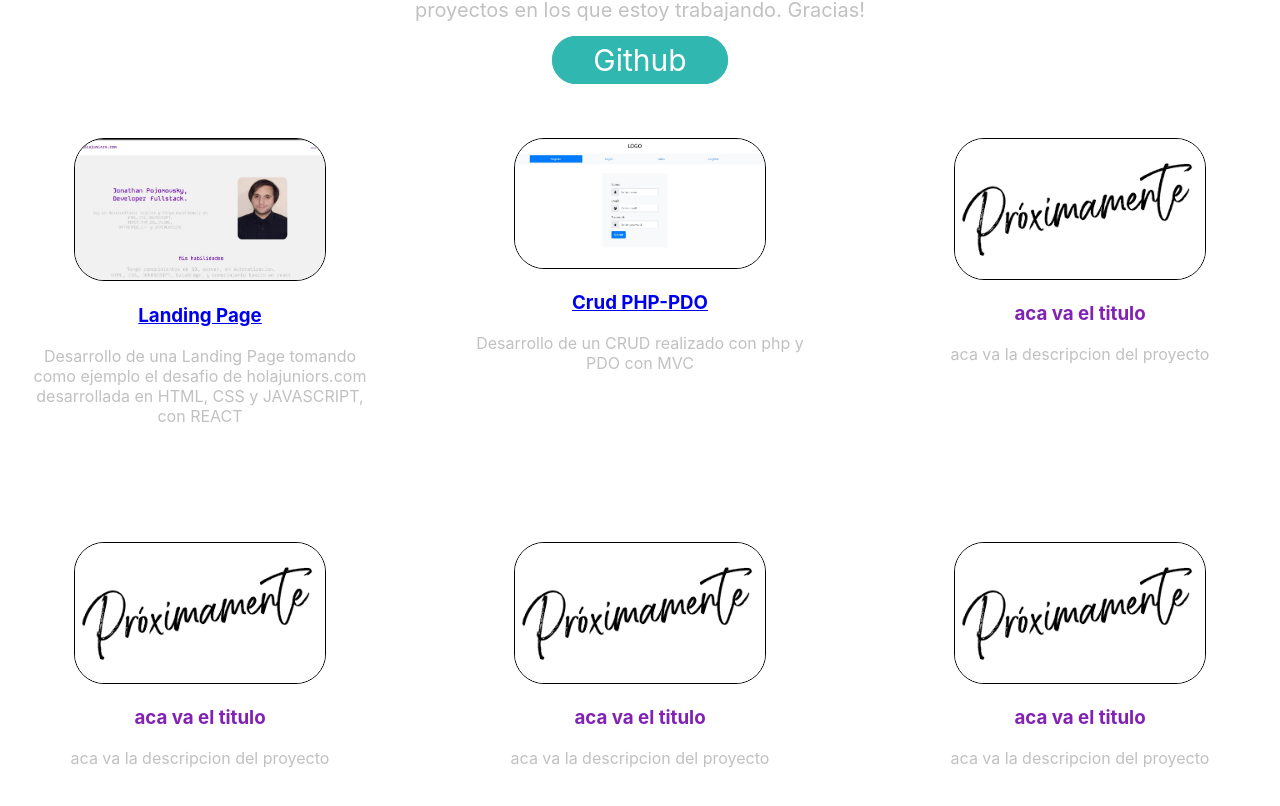
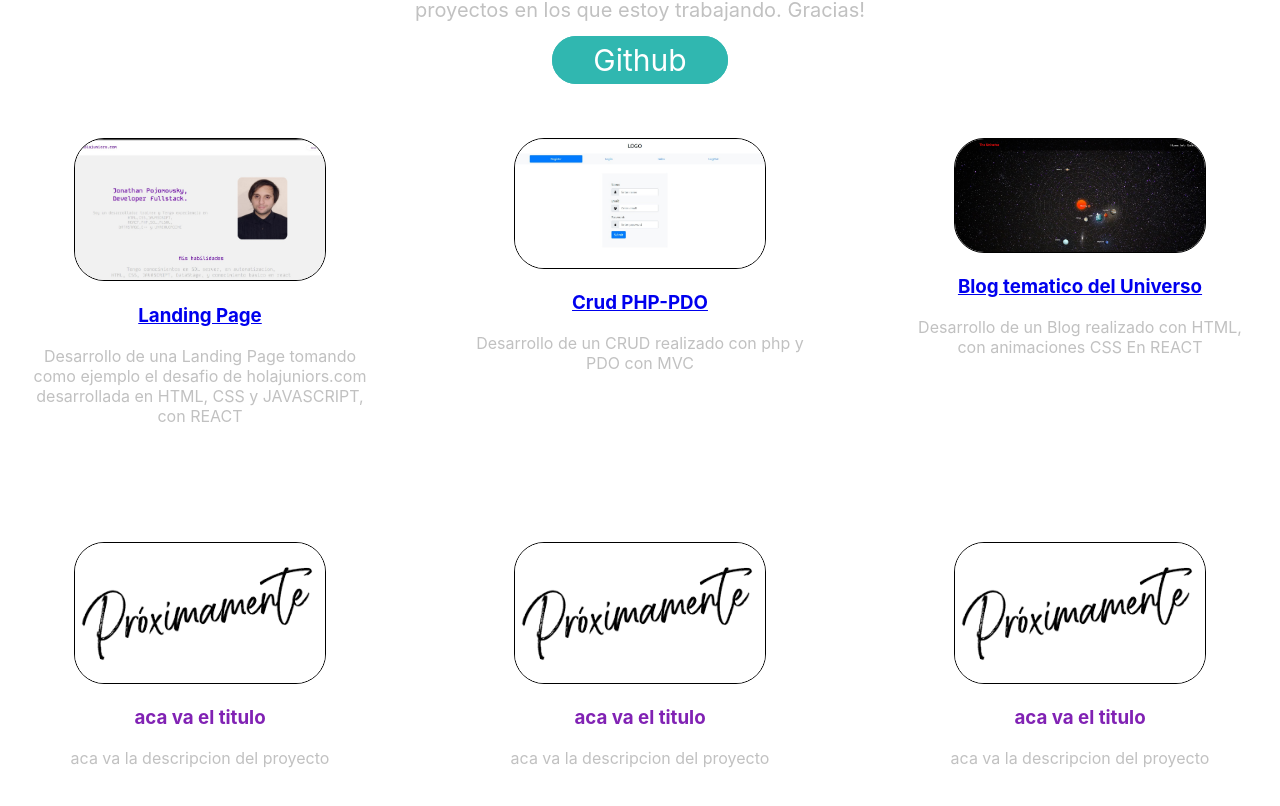
Before and after one commit to JonathanSDP/landing-page, a React (Create React App) app in the folder landing-page/: page / in a window 1280 px wide. Shown: the part 1479-2285 px from the top of the page. Built offline with nearby package versions, Linux system fonts and the light colour scheme; a web font is replaced by a local one.

Commit message:
UPDProjects

```diff
--- a/landing-page/src/Components/Experience.js
+++ b/landing-page/src/Components/Experience.js
@@ -29,9 +29,9 @@ const Experience = () => {
                 con MVC</p>
             </div>
             <div className='job'>
-                <img className='job-img' src={require("../Assets/proximamente.png")}></img>
-                <h3 className='job-title'>aca va el titulo</h3>
-                <p className='job-desc'>aca va la descripcion del proyecto</p>
+                <img className='job-img' src={require("../Assets/UniverseBlog.jpg")}></img>
+                <h3 className='job-title'><a href="https://bloguniverse.netlify.app/">Blog tematico del Universo</a></h3>
+                <p className='job-desc'>Desarrollo de un Blog realizado con HTML,  con animaciones CSS En REACT</p>
             </div>
             <div className='job'>
                 <img className='job-img' src={require("../Assets/proximamente.png")}></img>
```
Also changed, not shown: landing-page/src/Assets/UniverseBlog.jpg (added).
